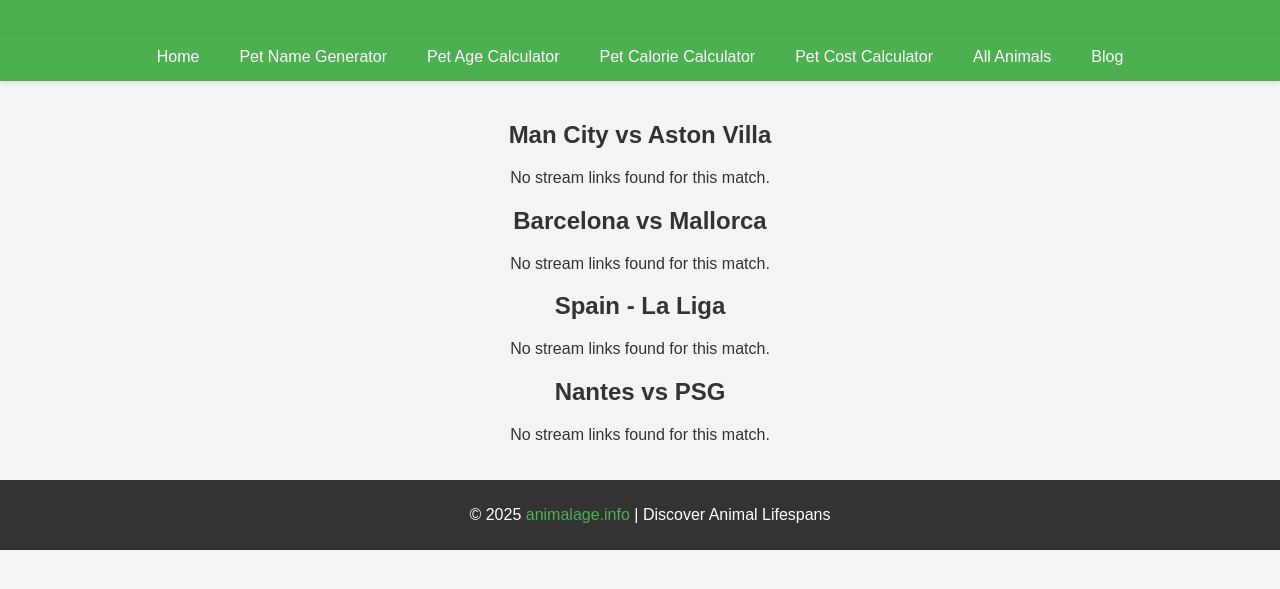
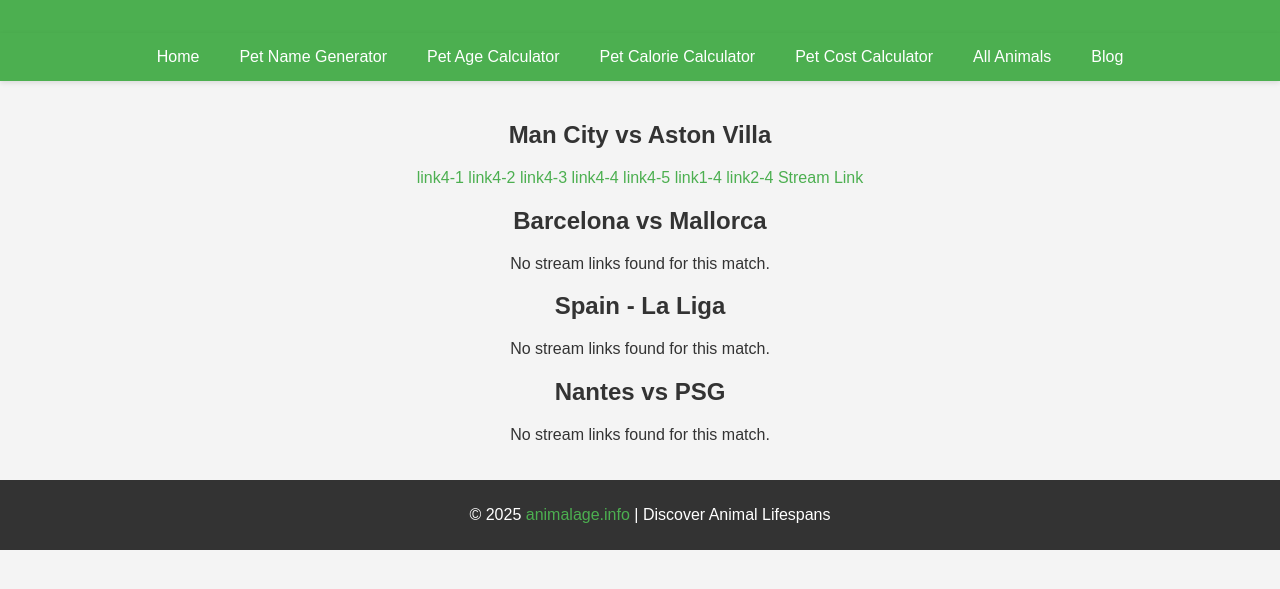
Before and after one commit to elljfb/animal-age, a plain HTML site: page football.html in a window 1280 px wide. Shown: the part 121-710 px from the top of the page. Drawn offline with Linux system fonts and the light colour scheme.

Commit message:
Update curated links page

```diff
--- a/football.html
+++ b/football.html
@@ -43,7 +43,14 @@
     </nav>
     <main>
     <h2>Man City vs Aston Villa</h2>
-<p>No stream links found for this match.</p>
+<a href="https://slapsky.com/link4-1" class="button">link4-1</a>
+<a href="https://slapsky.com/link4-2" class="button">link4-2</a>
+<a href="https://slapsky.com/link4-3" class="button">link4-3</a>
+<a href="https://slapsky.com/link4-4" class="button">link4-4</a>
+<a href="https://slapsky.com/link4-5" class="button">link4-5</a>
+<a href="https://slapsky.com/link1-4" class="button">link1-4</a>
+<a href="https://slapsky.com/link2-4" class="button">link2-4</a>
+<a href="http://sport4do.com/" class="button">Stream Link</a>
 <h2>Barcelona vs Mallorca</h2>
 <p>No stream links found for this match.</p>
 <h2>Spain - La Liga</h2>
```
